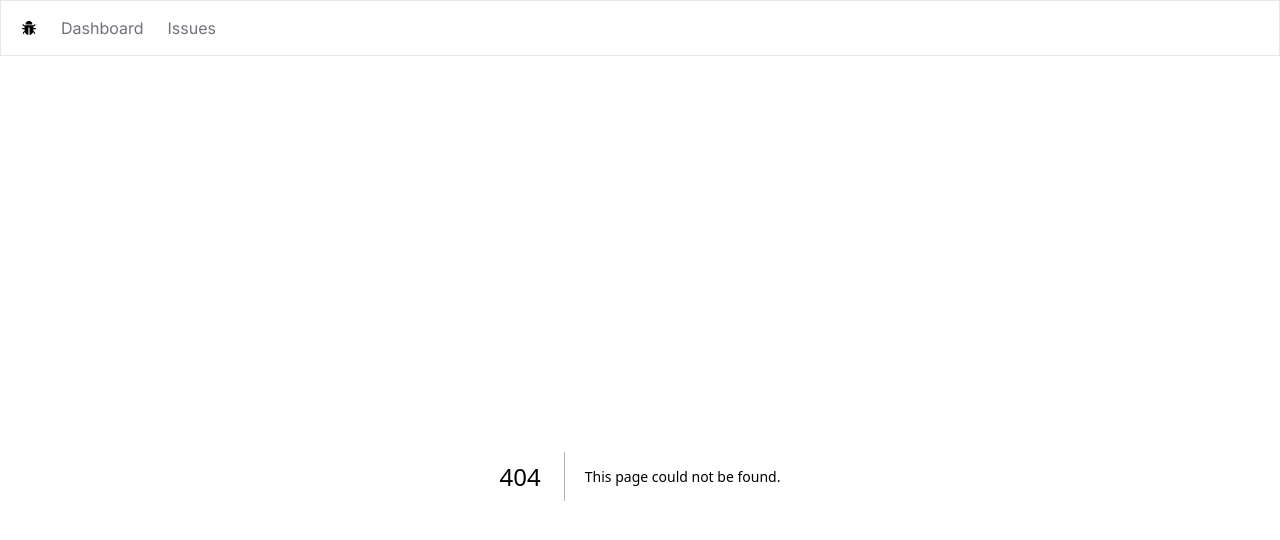
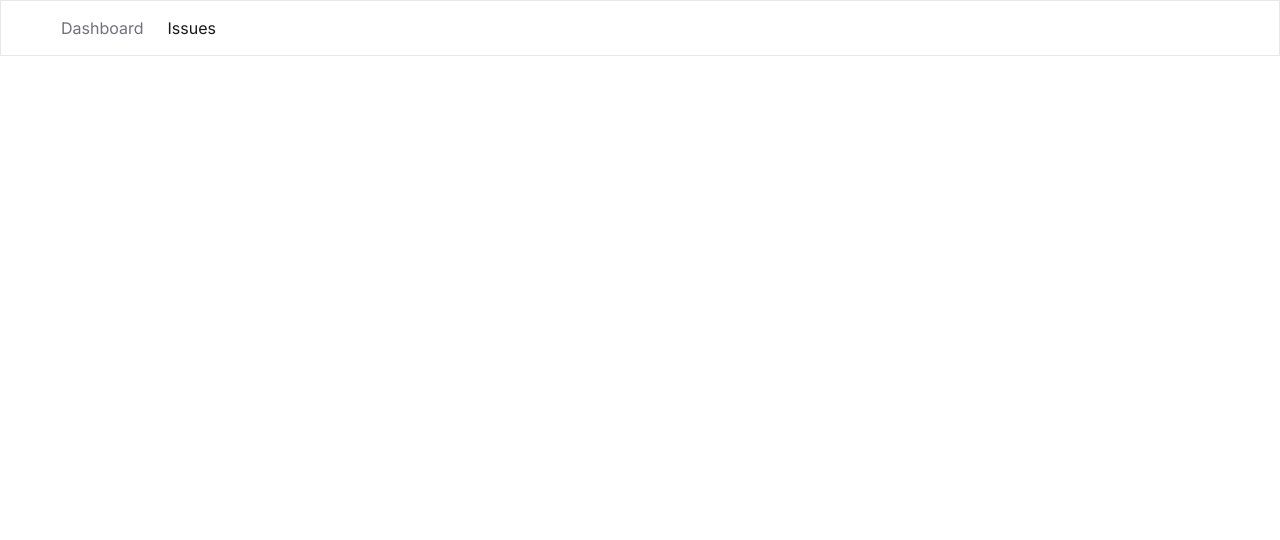
Before and after one commit to Stephanefy/gestionnaire-tickets, a Next.js app: page /issues in a window 1280 px wide. Before the commit this address had no page. Shown: the top 540 px of the page. Built offline with nearby package versions, Linux system fonts and the light colour scheme.

Commit message:
Styled the link and the navbar

```diff
--- a/app/NavBar.tsx
+++ b/app/NavBar.tsx
@@ -1,8 +1,17 @@
+'use client'
+
 import React from "react";
 import Link from "next/link";
 import { AiFillBug } from "react-icons/ai";
+import { usePathname } from "next/navigation";
+import classNames from "classnames";
 
 const NavBar = () => {
+
+  const currentPath = usePathname();
+
+
+
   const links = [
     { label: "Dashboard", href: "/" },
     { label: "Issues", href: "/issues" },
@@ -17,7 +26,11 @@
         {links.map((link) => (
           <li key={link.label}>
             <Link
-              className="text-zinc-500 hover:text-zinc-800 transition-colors"
+              className={classNames({
+                'text-zinc-900': link.href === currentPath,
+                'text-zinc-500': link.href !== currentPath,
+                'hover:text-zinc-800 transition-colors': true
+              })}
               href={link.href}
             >
               {link.label}
--- /dev/null
+++ b/app/issues/page.tsx
@@ -0,0 +1,9 @@
+import React from 'react'
+
+const IssuesPage = () => {
+  return (
+    <div>IssuesPage</div>
+  )
+}
+
+export default IssuesPage
--- a/package.json
+++ b/package.json
@@ -13,6 +13,7 @@
     "@types/react": "18.2.33",
     "@types/react-dom": "18.2.14",
     "autoprefixer": "10.4.16",
+    "classnames": "^2.3.2",
     "eslint": "8.52.0",
     "eslint-config-next": "14.0.0",
     "next": "14.0.0",
```
Also changed, not shown: 1 other file (tests, documents, lock files or other folders).
